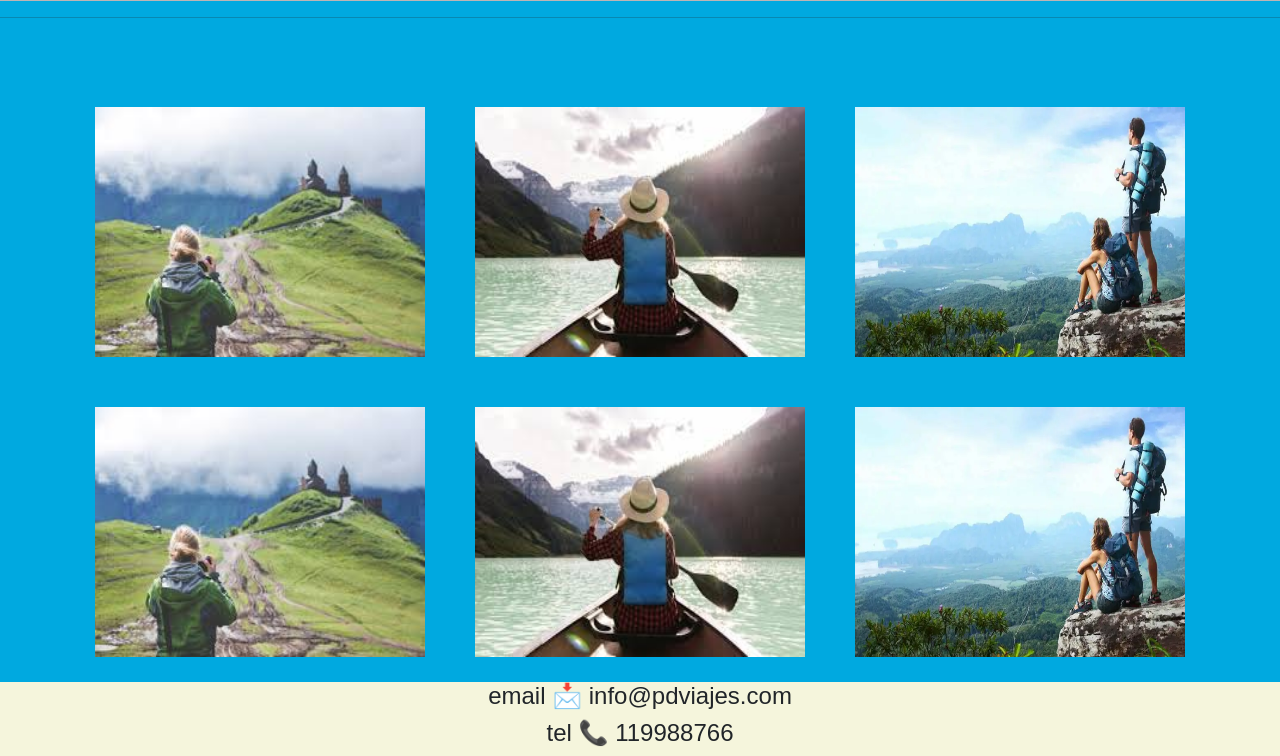
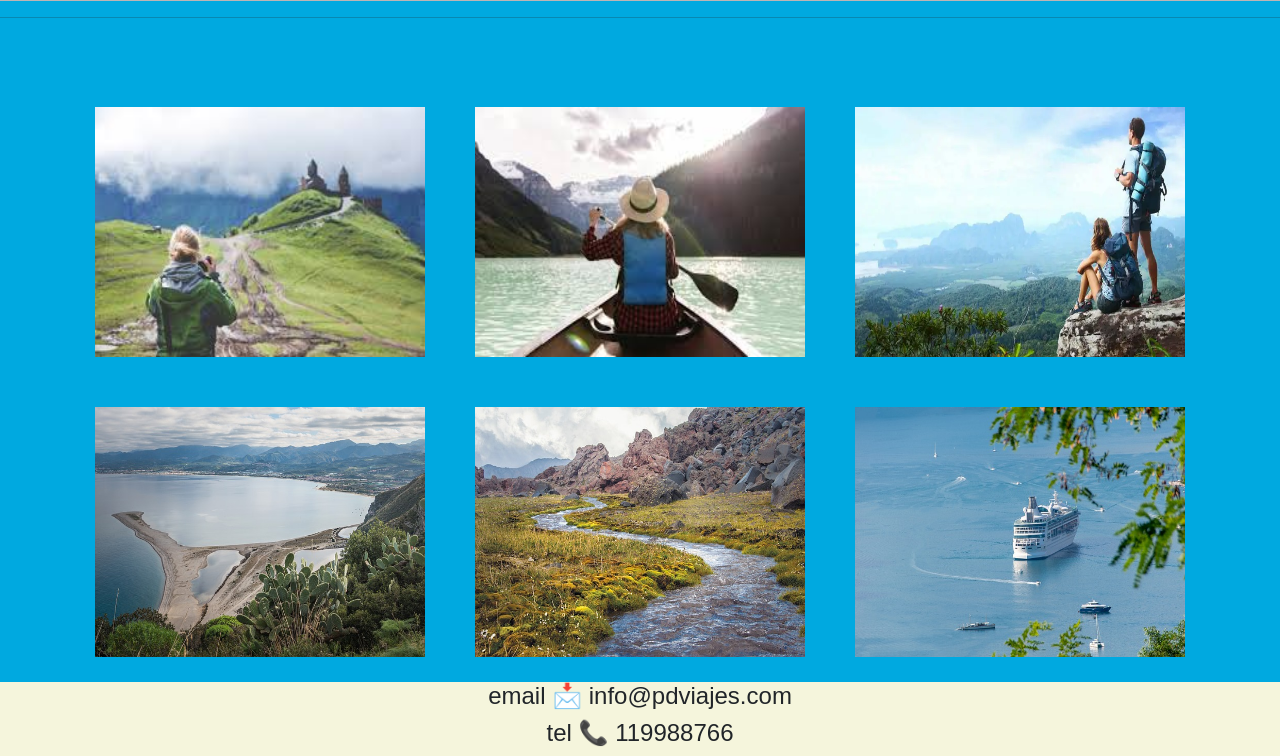
Before and after one commit to enp98/Postales-de-Viaje, a website: page pages/multimedia.html in a window 1280 px wide. Shown: the part 215-971 px from the top of the page. Drawn offline with nearby package versions, Linux system fonts and the light colour scheme; a web font is replaced by a local one.

Commit message:
cambio img multimedia

```diff
--- a/pages/multimedia.html
+++ b/pages/multimedia.html
@@ -69,13 +69,13 @@
                 <img src="../img/viaje-2.webp" alt="">
               </div>
               <div class="col-lg-4 col-md-6 col-sm-12">
-                <img src="../img/viaje-0.jpg" alt="">
+                <img src="../img/multi-1.jpg" alt="">
               </div>
               <div class="col-lg-4 col-md-6 col-sm-12">
-                <img src="../img/viaje-1.jpg" alt="">
+                <img src="../img/multi-2.jpg" alt="">
               </div>
               <div class="col-lg-4 col-md-6 col-sm-12">
-                <img src="../img/viaje-2.webp" alt="">
+                <img src="../img/multi-3.jpg" alt="">
               </div>
             </div>
           </section>
```
Also changed, not shown: img/multi-1.jpg (added), img/multi-2.jpg (added), img/multi-3.jpg (added).
